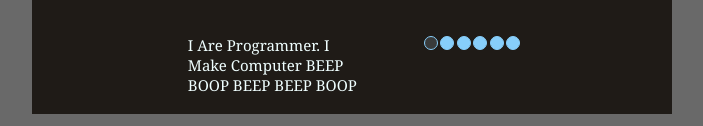
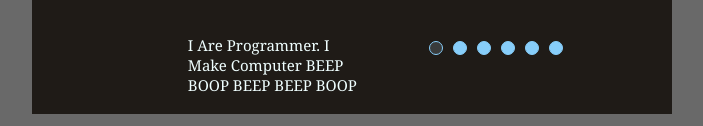
Before and after one commit to kozochkina82/cssMemeSlider, a plain HTML site: page index.html in a window 1280 px wide. Shown: the part 516-642 px from the top of the page, without its empty margins (288-991 px from the left). Drawn offline with Linux system fonts and the light colour scheme.

Commit message:
fix: change some styles (Sun, September 15, 2024 17:46:08 PM)

```diff
--- a/index.html
+++ b/index.html
@@ -50,12 +50,18 @@
                 </div>
             </div>
             <div class="pagination">
-                <div class="pagination-point first-point active"></div>
-                <div class="pagination-point second-point "></div>
-                <div class="pagination-point third-point"></div>
-                <div class="pagination-point fourth-point"></div>
-                <div class="pagination-point fifth-point"></div>
-                <div class="pagination-point sixth-point"></div>
+                <div class="pag-shell"> <div class="pagination-point first-point active"></div></div>
+                <div class="pag-shell"> <div class="pagination-point second-point "></div></div>
+                <div class="pag-shell"><div class="pagination-point third-point"></div></div>
+                <div class="pag-shell"><div class="pagination-point fourth-point"></div></div>
+                <div class="pag-shell"><div class="pagination-point fifth-point"></div></div>
+                <div class="pag-shell"> <div class="pagination-point sixth-point"></div></div>
+
+
+
+
+
+
             </div>
         </div>
     </section>
--- a/style.css
+++ b/style.css
@@ -76,6 +76,7 @@ background-color: lightskyblue;
 width: 12px;
 height: 12px;
 border-radius: 20px;
+margin: 0 auto;
 }
 .pagination-point.active{
     border: 1px solid lightskyblue;
@@ -86,7 +87,16 @@ background-color: rgb(57, 59, 59);
     background-color: azure;
     cursor: pointer;
 }
+.pag-shell{
+    width: 17px;
+    height:17px;
+    margin: 0;
+    padding: 5px;
 
+}
+.pag-shell:hover{
+    cursor: pointer;
+}
 @media (max-width: 850px){
     .meme_field{
         max-width: 60%;
```
